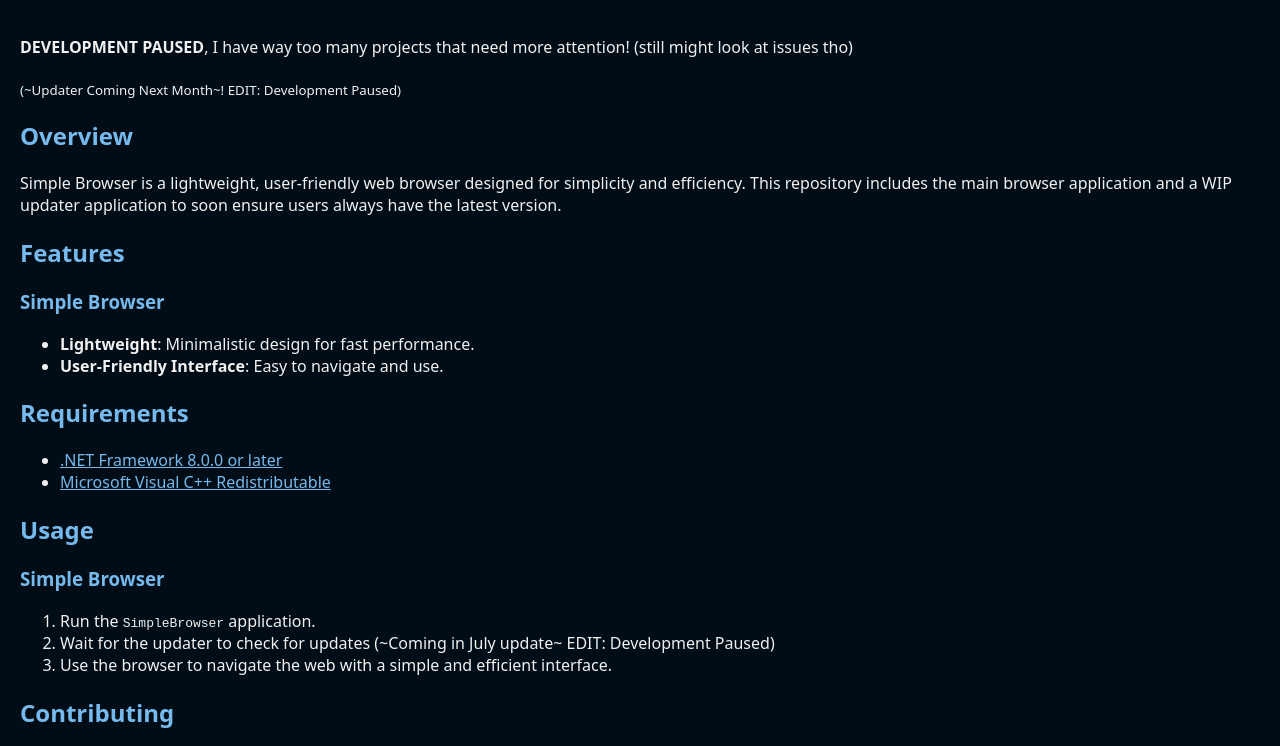
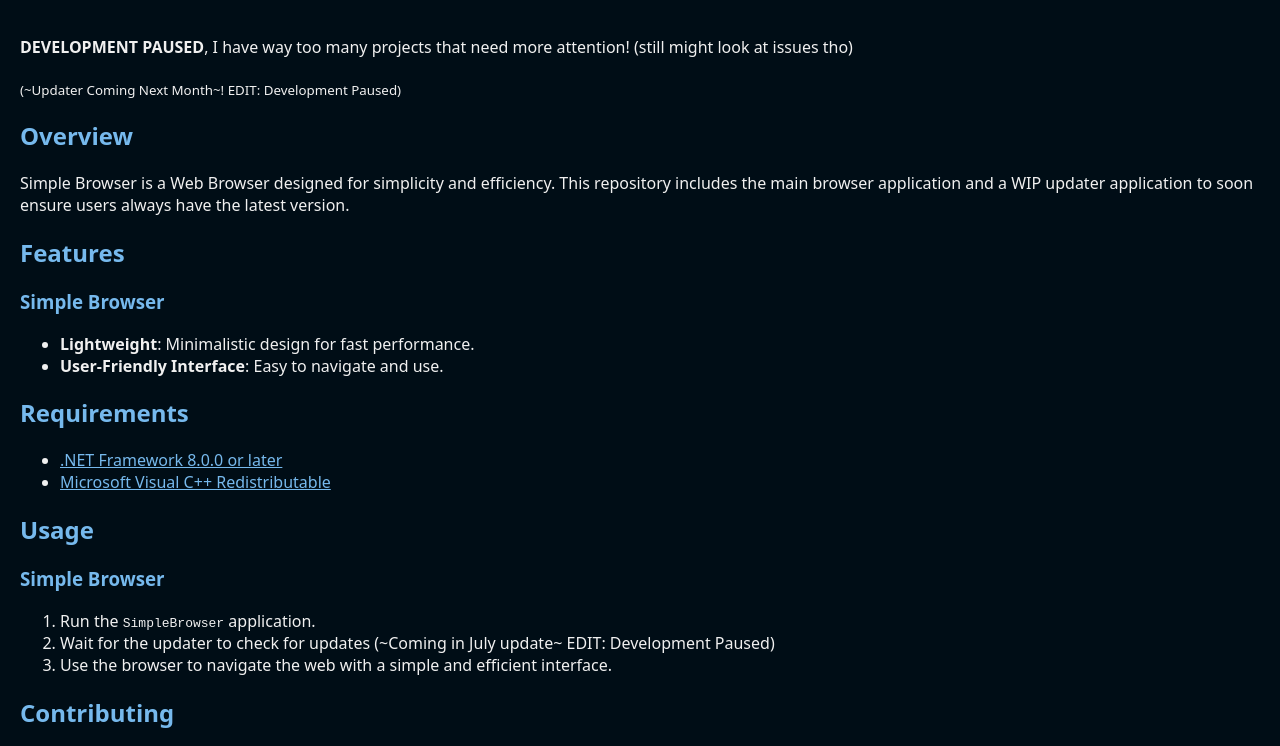
Before and after one commit to Daniel-McGuire-Corporation/Simple-BrowserCS-WEB, a plain HTML site: page README.html in a window 1280 px wide. Shown: the top 746 px of the page. Drawn offline with Linux system fonts and the light colour scheme.

Commit message:
Update README.html

```diff
--- a/README.html
+++ b/README.html
@@ -12,7 +12,7 @@
     <sub>(~Updater Coming Next Month~! EDIT: Development Paused)</sub>
 
     <h2>Overview</h2>
-    <p>Simple Browser is a lightweight, user-friendly web browser designed for simplicity and efficiency. This repository includes the main browser application and a WIP updater application to soon ensure users always have the latest version.</p>
+    <p>Simple Browser is a Web Browser designed for simplicity and efficiency. This repository includes the main browser application and a WIP updater application to soon ensure users always have the latest version.</p>
 
     <h2>Features</h2>
 
```
